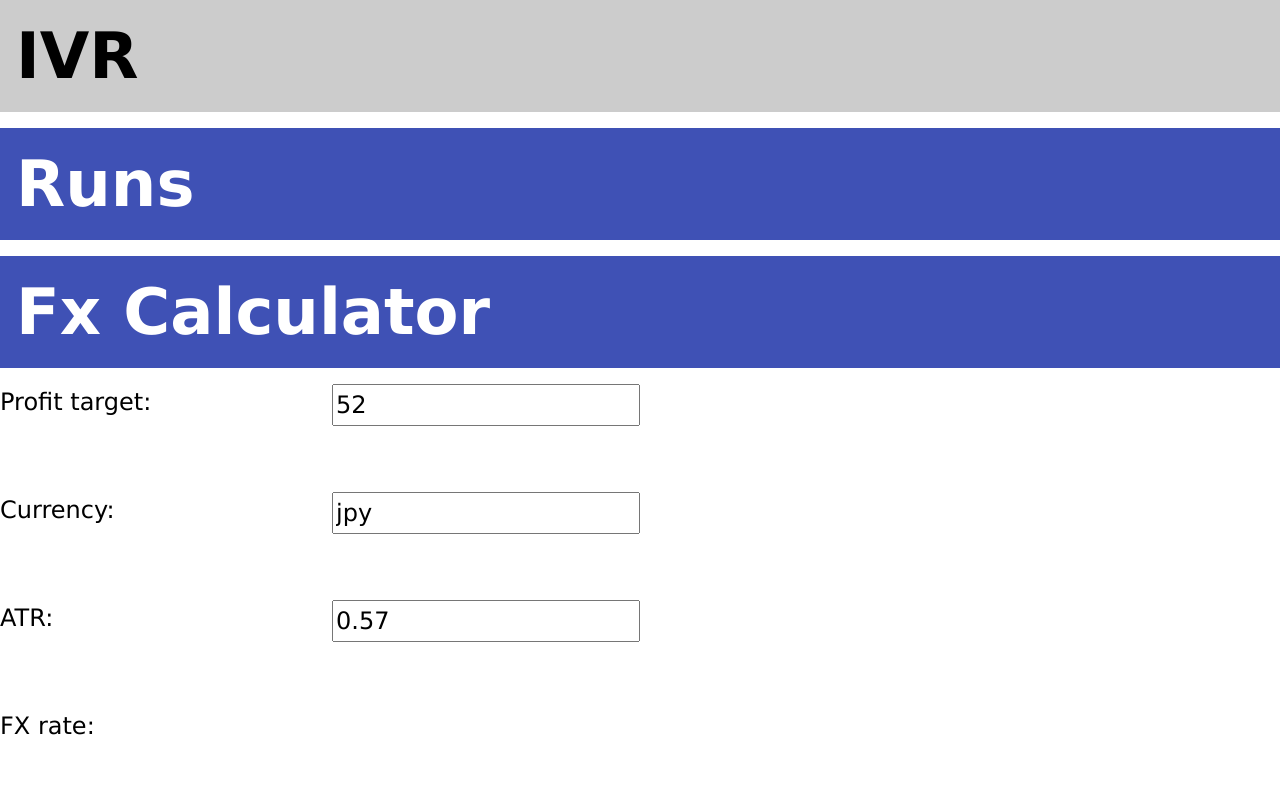
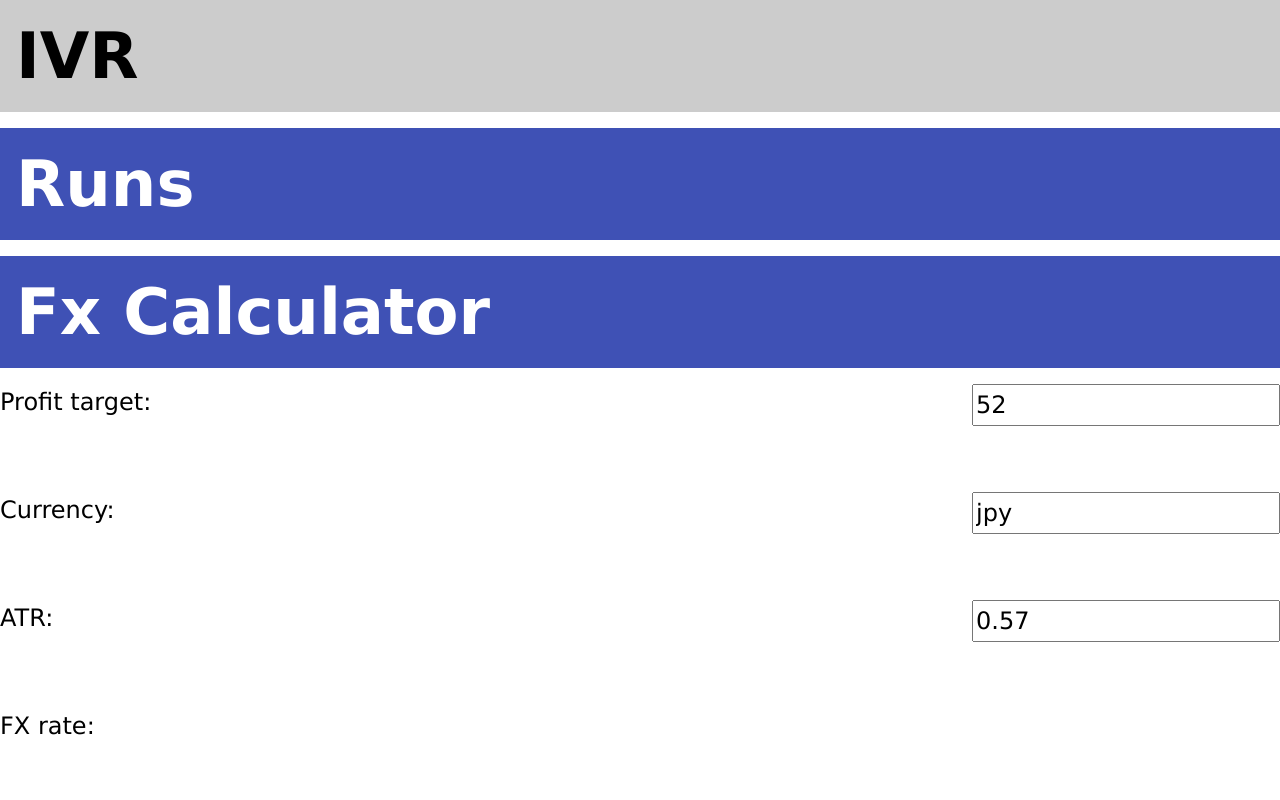
Before and after one commit to scsmss103/js-v9vyrj, a website with bundled scripts: page index.html in a window 1280 px wide. Both pictures are taken after a click on the button "Fx Calculator". Shown: the top 800 px of the page. Built offline with nearby package versions, Linux system fonts and the light colour scheme; no server answers.

Commit message:
1 file modified

```diff
--- a/index.html
+++ b/index.html
@@ -86,7 +86,7 @@
       Fx Calculator
     </button>
 
-    <div id='div_calculator' class='w3-hide' style='width:50%; font-size:3vh;'>
+    <div id='div_calculator' class='w3-hide' style='width:100%; font-size:3vh;'>
 
 
       <label>Profit target: </label><input type='text' id='tgt' style='float:right;' value= 52> <br><br><br>
```
